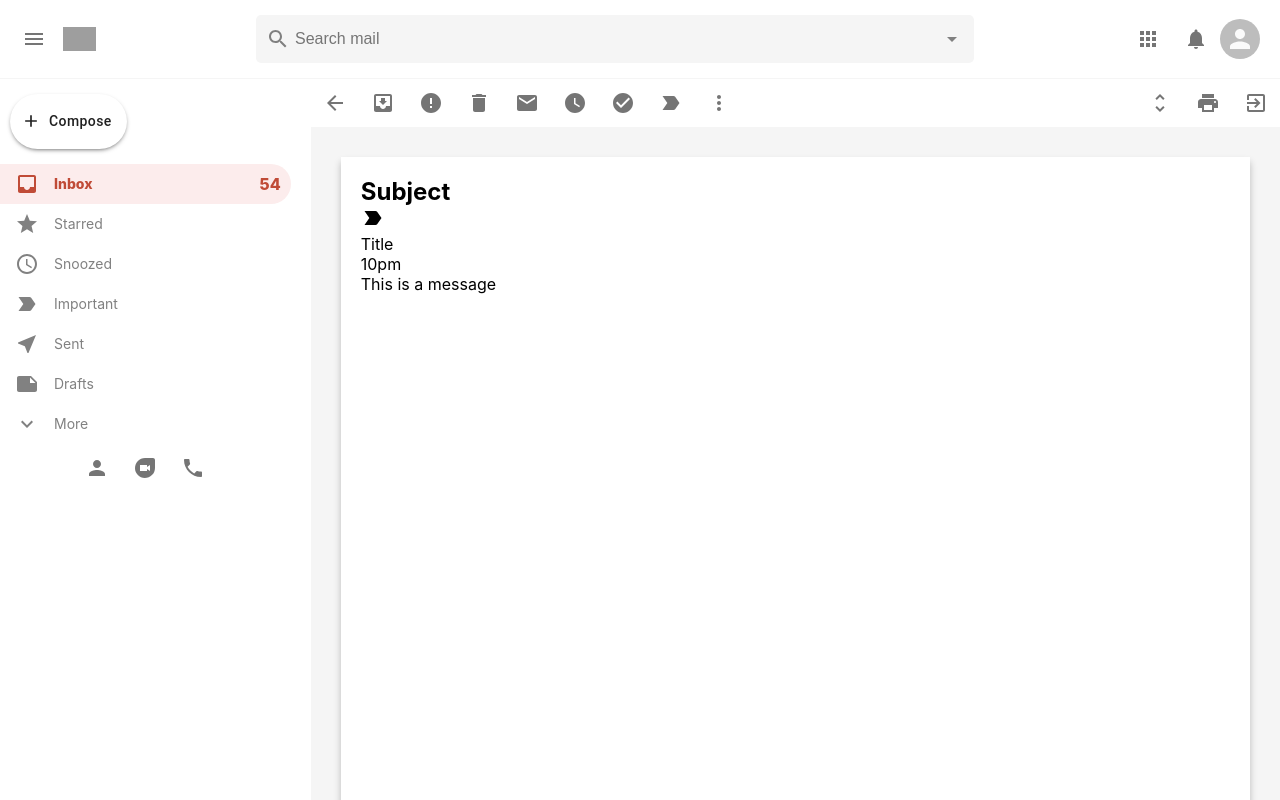
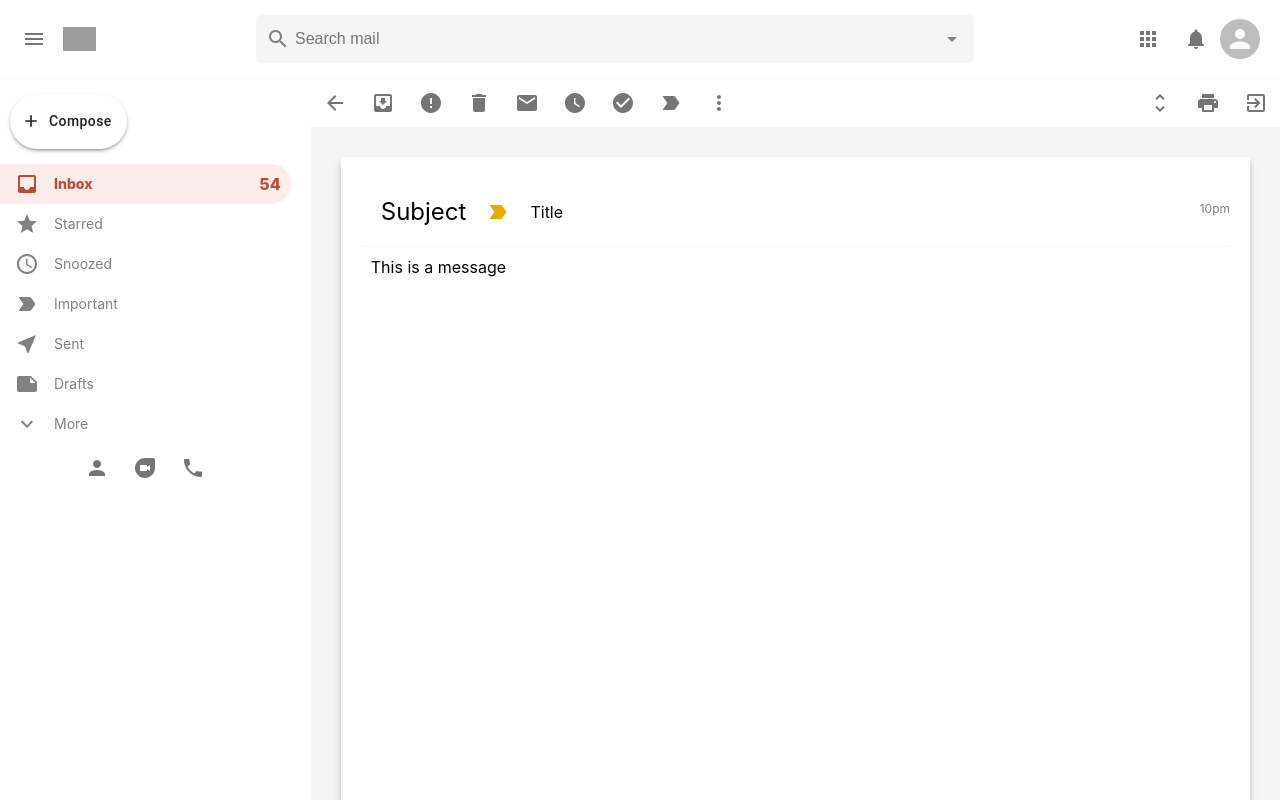
Before and after one commit to adam040992/gmail-clone, a React (Create React App) app: page /mail in a window 1280 px wide. Shown: the top 800 px of the page. Built offline with nearby package versions, Linux system fonts and the light colour scheme; grey boxes are pictures that could not be loaded.

Commit message:
Building Sstore

```diff
--- a/src/components/Mail.css
+++ b/src/components/Mail.css
@@ -25,3 +25,38 @@
     height: 100vh;
     box-shadow: 0px 5px 7px 0px rgba(0, 0, 0, 0.24);
 }
+
+.mail__bodyHeader {
+    display: flex;
+    align-items: center;
+    border-bottom: 1px solid whitesmoke;
+    padding: 20px;
+    position: relative;
+}
+
+.mail__bodyHeader > h2 {
+    font-weight: 400;
+    margin-right: 20px;
+}
+
+.mail__bodyHeader > p {
+    margin-left: 20px;
+}
+
+.mail__time {
+    position: absolute;
+    top: 24px;
+    right: 0;
+    font-size: 12px;
+    color: gray;
+}
+
+.mail__important {
+    color: #e8ab02 !important;
+}
+
+.mail__message > p {
+    padding: 10px;
+    margin-right: 20px;
+    overflow-wrap: break-word;
+}
--- a/src/components/Mail.js
+++ b/src/components/Mail.js
@@ -80,11 +80,11 @@ function Mail() {
                     <h2>Subject</h2>
                     <LabelImportantIcon className="mail__important"/>
                     <p>Title</p>
-                    <p>10pm</p>
+                    <p className="mail__time">10pm</p>
                 </div>
 
                 <div className="mail__message">
-                    This is a message
+                    <p>This is a message</p>
                 </div>
             </div>
         </div>
```
